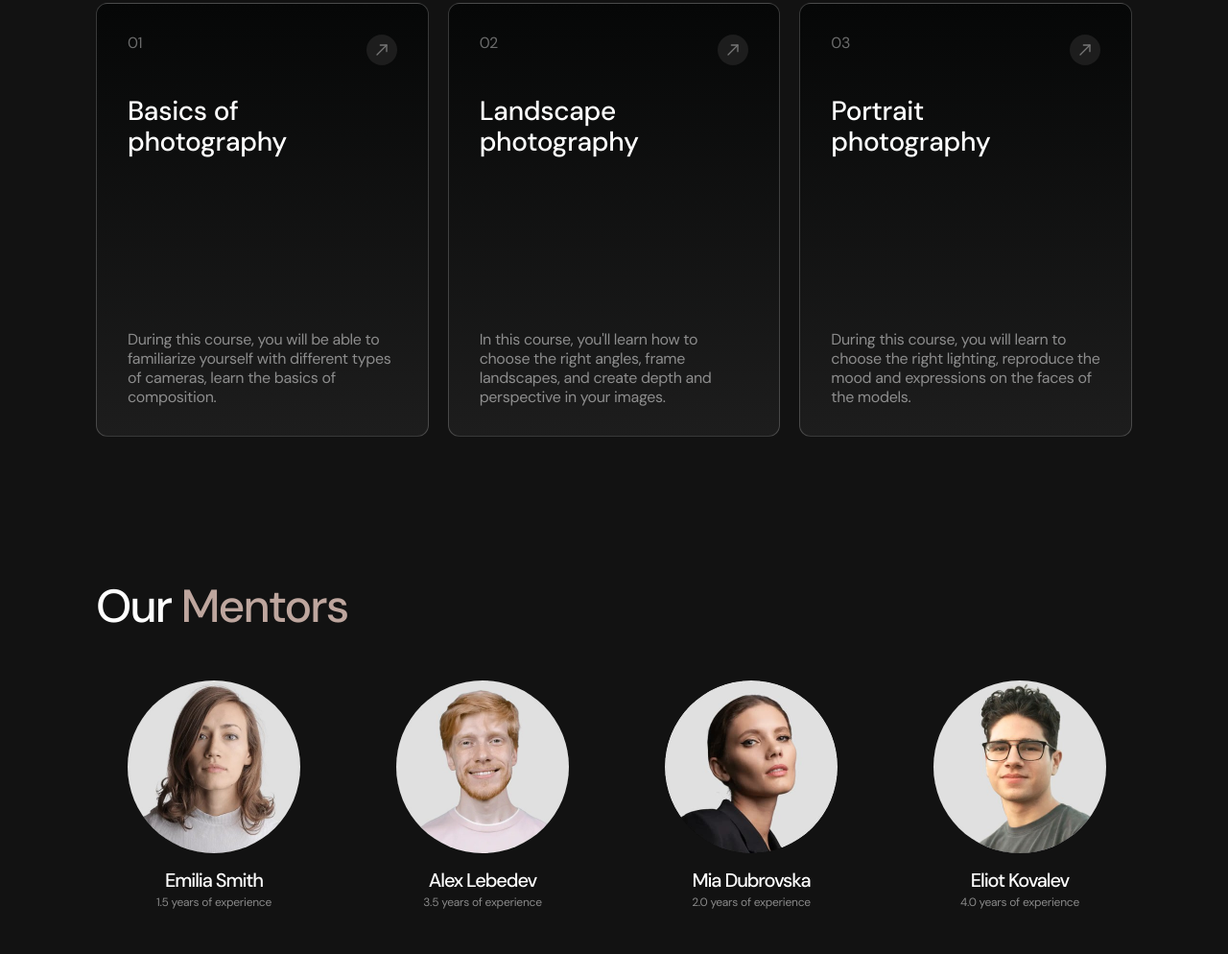
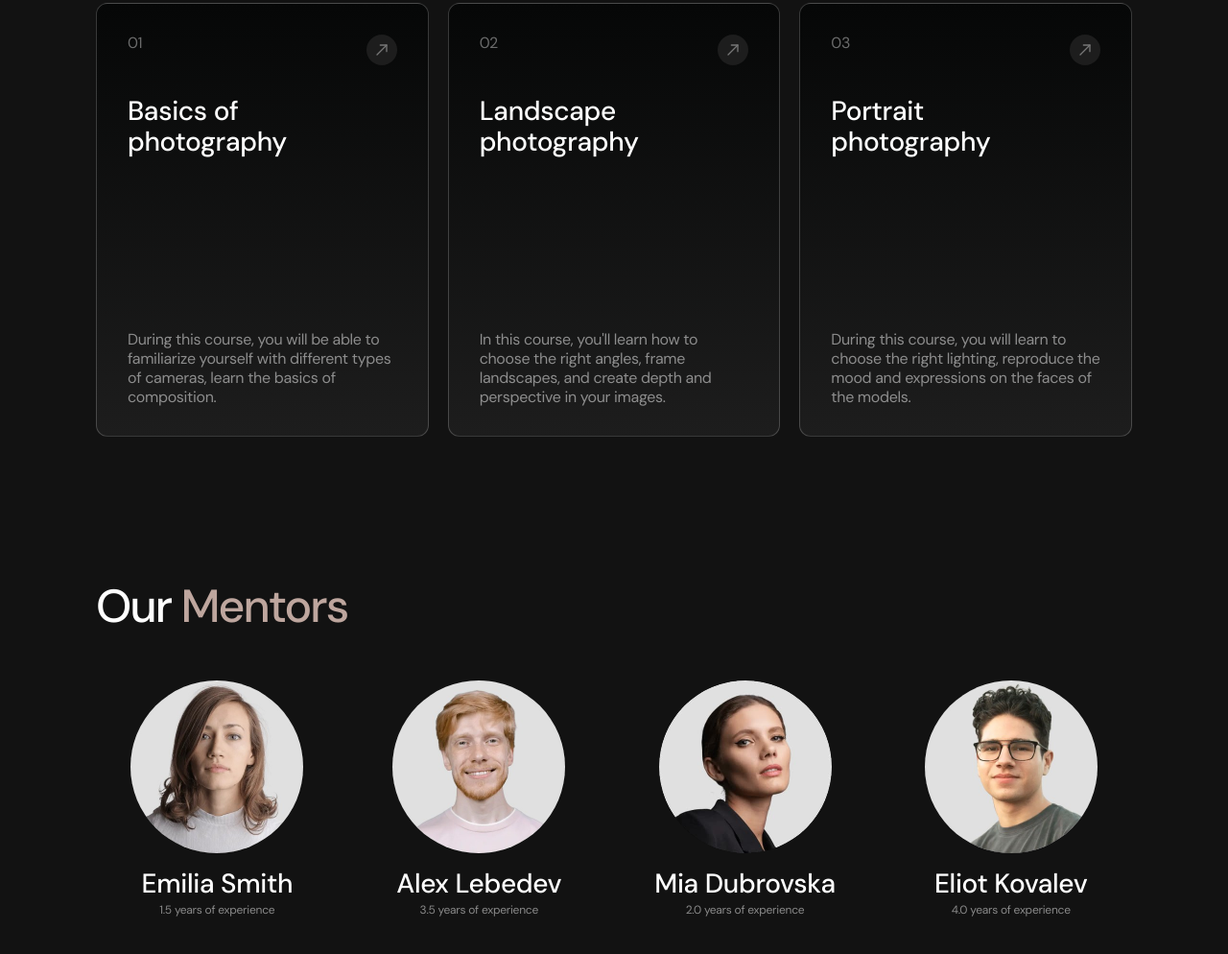
Before and after one commit to djudit/project-teamwork-09-23, a website built with Vite: page src/index.html in a window 1280 px wide. Shown: the part 1772-2766 px from the top of the page at 96% size. Built offline with nearby package versions, Linux system fonts and the light colour scheme.

Commit message:
fixing mentors

```diff
--- a/src/css/mentors.css
+++ b/src/css/mentors.css
@@ -1,9 +1,9 @@
 .mentors {
-  color: var(--light-color);
-  font-size: 28px;
+  /* color: var(--light-color); */
+  /* font-size: 28px;
   font-weight: 500;
-  line-height: 1.14;
-  letter-spacing: -0.04em;
+  line-height: 1.14; */
+  /* letter-spacing: -0.04em; */
 }
 .mentors-heading {
   padding-bottom: 40px;
@@ -26,8 +26,12 @@
   object-fit: cover;
 
   border-radius: 200px;
-  background: var(--avatar-user-square-priya-shepard-neutral-background,
-              url(<path-to-image>), lightgray 50% / cover no-repeat, #E0E0E0);
+  background: var(
+    --avatar-user-square-priya-shepard-neutral-background,
+    url(<path-to-image>),
+    lightgray 50% / cover no-repeat,
+    #e0e0e0
+  );
 }
 .mentors-item {
   display: flex;
@@ -50,7 +54,7 @@
   line-height: 1.2;
 }
 .mentors-content {
-  color: rgba(255, 255, 255, 0.50);
+  color: rgba(255, 255, 255, 0.5);
   text-align: center;
   font-size: 12px;
   font-weight: 400;
@@ -61,17 +65,16 @@
   .mentors-list {
     width: 500px;
   }
-
 }
 @media only screen and (min-width: 768px) {
   .container {
-    max-width: 100%;
+    /* max-width: 100%; */
   }
   .mentors-list {
     display: flex;
     flex-wrap: wrap;
-    justify-content: flex-start;
-    margin-left: 115px;
+    /* justify-content: flex-start;
+    margin-left: 115px; */
     row-gap: 93px;
     column-gap: 100px;
   }
@@ -82,18 +85,18 @@
 @media only screen and (min-width: 1280px) {
   .mentors-list {
     flex-wrap: nowrap;
-    margin-left: 33px;
+    gap: 93px; /*додала нове*/
+    /* margin-left: 33px; */
     padding-bottom: 150px;
   }
 }
 @media only screen and (min-width: 1440px) {
   .mentors-list {
-    margin-left: 84px;
+    /* margin-left: 84px; */
     gap: 113px;
   }
   .container {
-    max-width: 1220px;
-    padding: 0 15px;
+    /* max-width: 1220px;
+    padding: 0 15px; */
   }
-
 }
--- a/src/partials/mentors.html
+++ b/src/partials/mentors.html
@@ -1,60 +1,67 @@
 <section class="mentors" id="mentors">
   <div class="container">
-    <h2 class="mentors-heading">Our <span class="mentors-heading-accent-color">Mentors</span></h2>
+    <h2 class="mentors-heading">
+      Our <span class="mentors-heading-accent-color">Mentors</span>
+    </h2>
     <ul class="mentors-list">
       <li class="mentors-item">
-        <img  srcset="./img/mentor1@2x.jpg 1x"
+        <img
+          srcset="./img/mentor1@2x.jpg 1x"
           src="./img/mentor1.jpg"
           alt="Emilia Smith"
           width="180"
           height="180"
-              loading="lazy">
-        <P class="mentors-title">
-          Emilia Smith
-          <span class="mentors-content">1.5 years of experience</span>
-        </P>
+          loading="lazy"
+        />
+        <div class="mentors-title">
+          <h3>Emilia Smith</h3>
+          <p class="mentors-content">1.5 years of experience</p>
+        </div>
       </li>
 
       <li class="mentors-item">
-        <img srcset="./img/mentor2@2x.jpg 1x"
+        <img
+          srcset="./img/mentor2@2x.jpg 1x"
           src="./img/mentor2.jpg"
           alt="Alex Lebedev"
           width="180"
           height="180"
-              loading="lazy">
-        <P class="mentors-title">
-          Alex Lebedev
-          <span class="mentors-content">3.5 years of experience</span>
-        </P>
-
+          loading="lazy"
+        />
+        <div class="mentors-title">
+          <h3>Alex Lebedev</h3>
+          <p class="mentors-content">3.5 years of experience</p>
+        </div>
       </li>
 
       <li class="mentors-item">
-        <img srcset="./img/mentor3_2@2x.jpg 1x"
+        <img
+          srcset="./img/mentor3_2@2x.jpg 1x"
           src="./img/mentor3.jpg"
           alt="Mia Dubrovska"
           width="180"
           height="180"
-              loading="lazy">
-        <P class="mentors-title">
-          Mia Dubrovska
-          <span class="mentors-content">2.0 years of experience</span>
-        </P>
-
+          loading="lazy"
+        />
+        <div class="mentors-title">
+          <h3>Mia Dubrovska</h3>
+          <p class="mentors-content">2.0 years of experience</p>
+        </div>
       </li>
 
       <li class="mentors-item">
-        <img srcset="./img/mentor4@2x.jpg 1x"
+        <img
+          srcset="./img/mentor4@2x.jpg 1x"
           src="./img/mentor4.jpg"
           alt="Eliot Kovalev"
           width="180"
           height="180"
-              loading="lazy">
-        <P class="mentors-title">
-          Eliot Kovalev
-          <span class="mentors-content">4.0 years of experience</span>
-        </P>
-
+          loading="lazy"
+        />
+        <div class="mentors-title">
+          <h3>Eliot Kovalev</h3>
+          <p class="mentors-content">4.0 years of experience</p>
+        </div>
       </li>
     </ul>
   </div>
```
Lines whose indentation alone changed are shown as unchanged.
